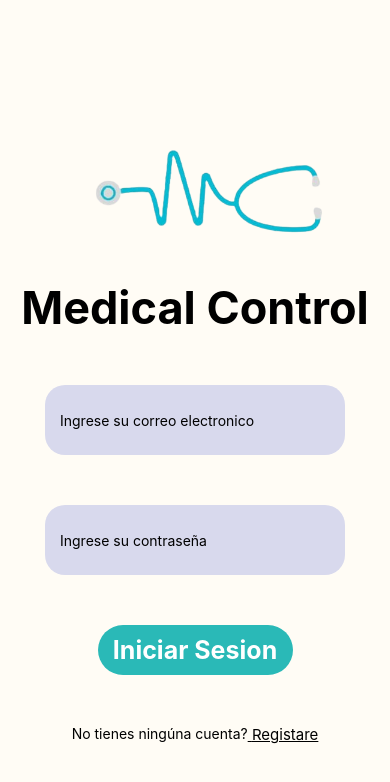
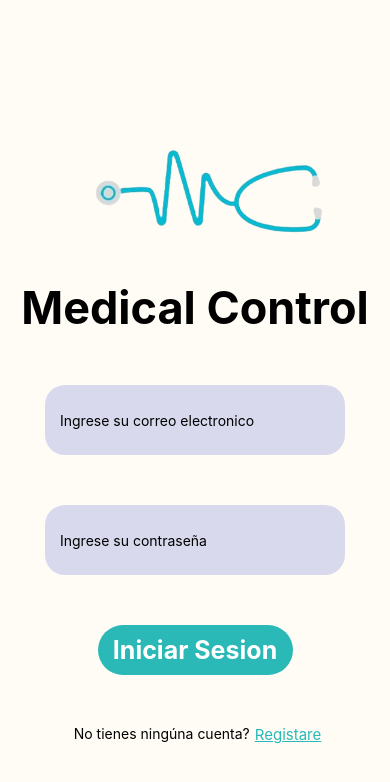
Before and after one commit to MedicalControl/MedicalControlMobile, a React Native app: screen /HomeStack in a window 390 px wide. Shown: the top 782 px of the page. Built offline with nearby package versions, Linux system fonts and the light colour scheme.

Commit message:
color en Registrate

```diff
--- a/src/components/ButtonCreatC.js
+++ b/src/components/ButtonCreatC.js
@@ -7,14 +7,16 @@ export function Button_CreateC() {
     return (
         <TouchableOpacity
             onPress={() => Navigation.navigate('Account')}>
-            <Text style={styles.Sing_Up}> Registare</Text>
+            <Text style={styles.Sing_Up}>Registare</Text>
         </TouchableOpacity>
     )
 }
 const styles = StyleSheet.create({
     Sing_Up: {
         fontSize: 15,
-        color: "black",
+        color: "#2AB9B7",
         textDecorationLine: 'underline',
+        textDecorationColor: '#2AB9B7',
+        left: 5
     }
 })
```
